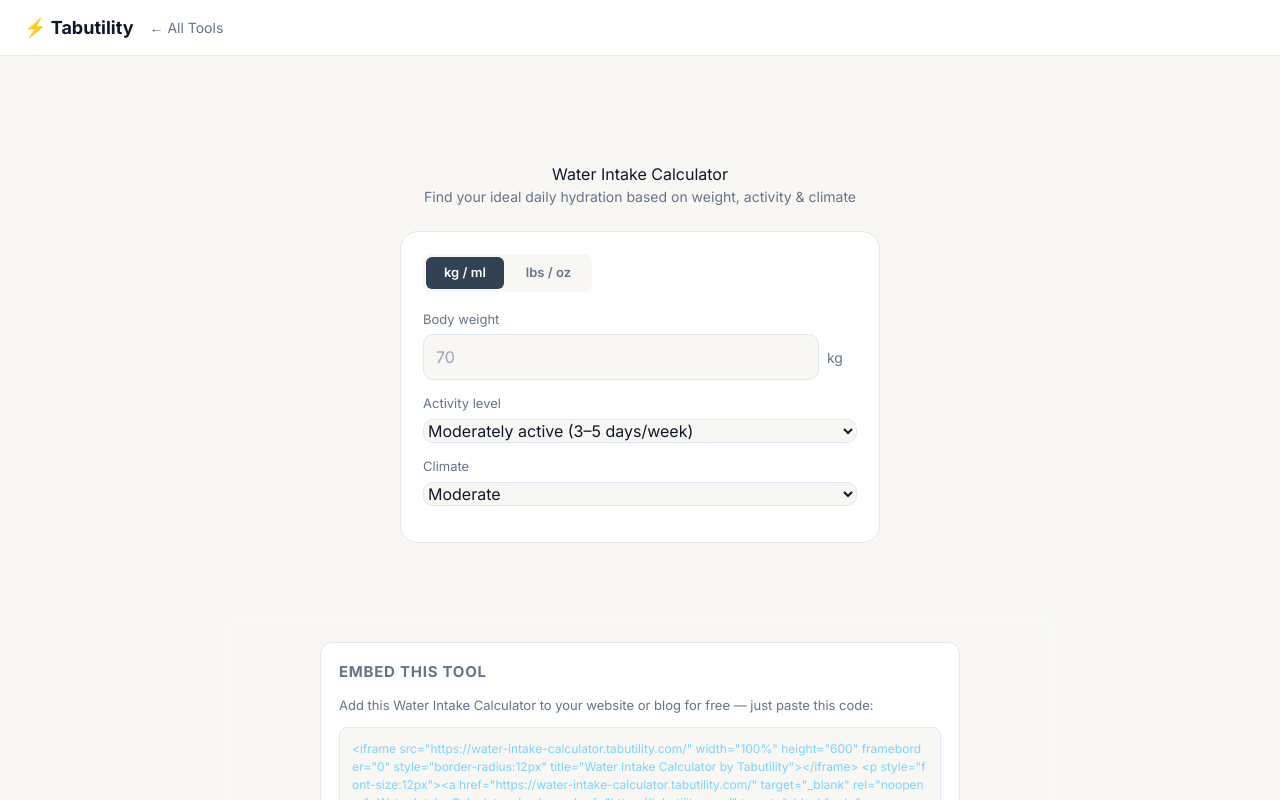
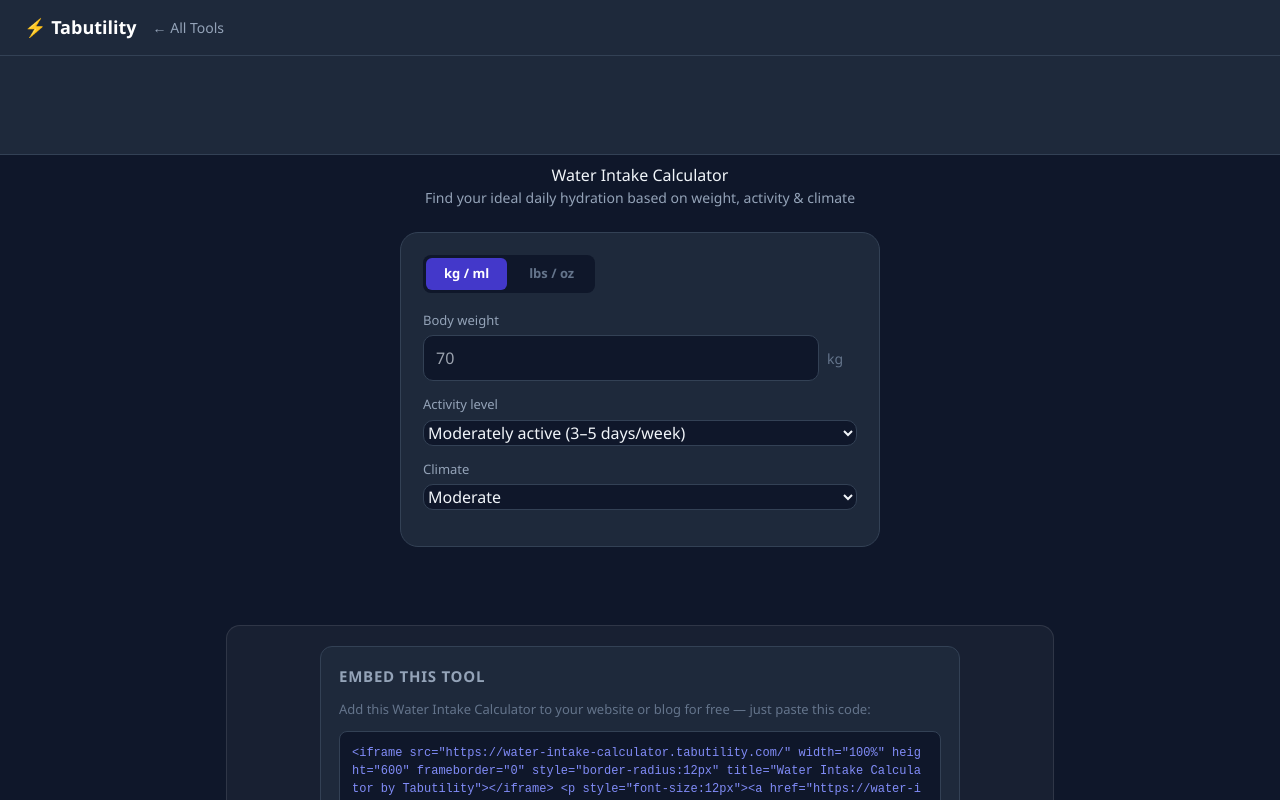
Before and after one commit to rakeshv02/water-intake-calculator, a React (Vite) app: page / in a window 1280 px wide. Shown: the top 800 px of the page. Built offline with nearby package versions, Linux system fonts and the light colour scheme.

Commit message:
Align with canonical Tabutility design language (STYLE.md): dark surface, indigo accent, Segoe-first font, standard footer, ad-slot polish

```diff
--- a/index.html
+++ b/index.html
@@ -7,45 +7,44 @@
   <link rel="dns-prefetch" href="https://pagead2.googlesyndication.com" />
 <meta charset="UTF-8"/>
 <meta name="viewport" content="width=device-width, initial-scale=1.0"/>
-<link rel="preconnect" href="https://fonts.googleapis.com"><link rel="preconnect" href="https://fonts.gstatic.com" crossorigin><link rel="stylesheet" href="https://fonts.googleapis.com/css2?family=Inter:wght@400;600;700;800&display=swap">
 <title>Water Intake Calculator — Daily Hydration — Tabutility</title>
 <meta name="description" content="Free water intake calculator. Find out how much water you should drink per day based on your weight, activity level and climate."/>
 <script>window.addEventListener('load',function(){var s=document.createElement('script');s.async=true;s.src='https://www.googletagmanager.com/gtag/js?id=G-78VZWJ5B1W';document.head.appendChild(s);window.dataLayer=window.dataLayer||[];function gtag(){dataLayer.push(arguments);}window.gtag=gtag;gtag('js',new Date());gtag('config','G-78VZWJ5B1W');});</script>
 <script async src="https://pagead2.googlesyndication.com/pagead/js/adsbygoogle.js?client=ca-pub-7039091592734005" crossorigin="anonymous"></script>
 <style>
 *{box-sizing:border-box;margin:0;padding:0}
-body{font-family:'Inter',-apple-system,BlinkMacSystemFont,'Segoe UI',sans-serif;background:#f8f7f4;color:#0f172a;min-height:100vh}
-nav{background:#ffffff;border-bottom:1px solid #e2e8f0;padding:14px 24px;display:flex;align-items:center;gap:16px}
-nav a{color:#64748b;text-decoration:none;font-size:14px}nav a:hover{color:#0f172a}
-nav .brand{color:#0f172a;font-weight:700;font-size:18px}
-.ad-banner{background:#ffffff;border-bottom:1px solid #e2e8f0;padding:4px;text-align:center}
+body{font-family:'Segoe UI',system-ui,Arial,sans-serif;background:#0f172a;color:#f1f5f9;min-height:100vh}
+nav{background:#1e293b;border-bottom:1px solid #334155;padding:14px 24px;display:flex;align-items:center;gap:16px}
+nav a{color:#94a3b8;text-decoration:none;font-size:14px}nav a:hover{color:#f1f5f9}
+nav .brand{color:#4f46e5;font-weight:700;font-size:18px}
+.ad-banner{background:#1e293b;border-bottom:1px solid #334155;padding:4px;text-align:center}
 #app{max-width:520px;margin:8px auto;padding:0 20px 40px}
 h1{font-size:26px;font-weight:700;text-align:center;margin-bottom:6px}
-.subtitle{text-align:center;color:#64748b;margin-bottom:24px;font-size:14px}
-.card{background:#ffffff;border-radius:18px;padding:22px;border:1px solid #e2e8f0;margin-bottom:14px}
-.unit-tabs{display:flex;gap:4px;background:#f8f7f4;border-radius:8px;padding:3px;margin-bottom:18px;width:fit-content}
+.subtitle{text-align:center;color:#94a3b8;margin-bottom:24px;font-size:14px}
+.card{background:#1e293b;border-radius:18px;padding:22px;border:1px solid #334155;margin-bottom:14px}
+.unit-tabs{display:flex;gap:4px;background:#0f172a;border-radius:8px;padding:3px;margin-bottom:18px;width:fit-content}
 .unit-tab{border:none;border-radius:6px;padding:6px 18px;font-size:13px;font-weight:600;cursor:pointer;background:none;color:#64748b;transition:all .15s}
-.unit-tab.active{background:#334155;color:#fff}
+.unit-tab.active{background:#4338ca;color:#fff}
 .field{margin-bottom:14px}
-label{display:block;font-size:13px;color:#64748b;margin-bottom:5px}
+label{display:block;font-size:13px;color:#94a3b8;margin-bottom:5px}
 .input-wrap{position:relative;display:flex;align-items:center;gap:8px}
-.input-wrap input{flex:1;background:#f8f7f4;color:#0f172a;border:1px solid #e2e8f0;border-radius:10px;padding:10px 12px;font-size:16px}
+.input-wrap input{flex:1;background:#0f172a;color:#f1f5f9;border:1px solid #334155;border-radius:10px;padding:10px 12px;font-size:16px}
 .unit-label{color:#64748b;font-size:14px;min-width:30px}
-select{width:100%;background:#f8f7f4;color:#0f172a;border:1px solid #e2e8f0;border-radius:10px;padding:10px 12px;font-size:15px;cursor:pointer}
-.result-box{background:linear-gradient(135deg,#0c4a6e,#334155);border-radius:18px;padding:32px 24px;text-align:center;margin-bottom:14px}
-.water-amount{font-family:'Inter',monospace;font-size:72px;font-weight:800;color:#fff;line-height:1}
+select{width:100%;background:#0f172a;color:#f1f5f9;border:1px solid #334155;border-radius:10px;padding:10px 12px;font-size:15px;cursor:pointer}
+.result-box{background:linear-gradient(135deg,#0c4a6e,#4338ca);border-radius:18px;padding:32px 24px;text-align:center;margin-bottom:14px}
+.water-amount{font-family:monospace;font-size:72px;font-weight:800;color:#fff;line-height:1}
 .water-unit{font-size:20px;color:#bae6fd;margin-top:4px}
 .water-sub{font-size:13px;color:#e0f2fe;margin-top:8px}
 .cups-row{display:flex;flex-wrap:wrap;gap:6px;justify-content:center;margin-top:16px}
 .cup{font-size:22px;opacity:.3}
 .cup.filled{opacity:1}
 .breakdowns{display:grid;grid-template-columns:1fr 1fr;gap:10px;margin-bottom:14px}
-.bd-box{background:#ffffff;border-radius:14px;padding:14px;border:1px solid #e2e8f0;text-align:center}
-.bd-val{font-family:'Inter',monospace;font-size:20px;font-weight:700;color:#334155}
+.bd-box{background:#1e293b;border-radius:14px;padding:14px;border:1px solid #334155;text-align:center}
+.bd-val{font-family:monospace;font-size:20px;font-weight:700;color:#4338ca}
 .bd-lbl{font-size:12px;color:#64748b;margin-top:3px}
 .tips{background:#0c1a2e;border:1px solid #1e3a5f;border-radius:14px;padding:16px}
-.tips h3{font-size:14px;font-weight:600;color:#7dd3fc;margin-bottom:10px}
-.tip-row{font-size:13px;color:#64748b;padding:4px 0;border-bottom:1px solid #ffffff}
+.tips h3{font-size:14px;font-weight:600;color:#818cf8;margin-bottom:10px}
+.tip-row{font-size:13px;color:#94a3b8;padding:4px 0;border-bottom:1px solid #1e293b}
 .tip-row:last-child{border:none}
 </style>
   <link rel="canonical" href="https://water-intake-calculator.tabutility.com/"/>
@@ -62,13 +61,14 @@
   <script type="application/ld+json">{"@context":"https://schema.org","@type":"BreadcrumbList","itemListElement":[{"@type":"ListItem","position":1,"name":"Tabutility","item":"https://tabutility.com"},{"@type":"ListItem","position":2,"name":"Wellness","item":"https://tabutility.com/#wellness"},{"@type":"ListItem","position":3,"name":"Water Intake Calculator","item":"https://water-intake-calculator.tabutility.com/"}]}</script>
   <script type="application/ld+json">{"@context":"https://schema.org","@type":"FAQPage","mainEntity":[{"@type":"Question","name":"Is the Water Intake Calculator free?","acceptedAnswer":{"@type":"Answer","text":"Yes — completely free, no sign-up needed."}},{"@type":"Question","name":"How accurate is the Water Intake Calculator?","acceptedAnswer":{"@type":"Answer","text":"Results are based on widely used formulas and are accurate for general guidance. For medical advice, consult a healthcare professional."}},{"@type":"Question","name":"Can I use the Water Intake Calculator on my phone?","acceptedAnswer":{"@type":"Answer","text":"Yes — works on any device."}},{"@type":"Question","name":"Do I need to create an account?","acceptedAnswer":{"@type":"Answer","text":"No account needed — results are instant."}}]}</script>
   <meta name="theme-color" content="#1a1a2e" />
-  <style id="tabutility-brand">
-/* empty ad slots: reserve space, no bordered box */
-.ad-banner,.ad-slot,.ad-container{background:transparent!important;border:none!important;border-bottom:none!important;box-shadow:none!important}
+  <style id="tabutility-brand-v2">
+/* Canonical dark-surface spec (STYLE.md): indigo accent, white text on indigo */
+.btn,.toggle-btn.active,button.active{color:#fff!important}
+nav .brand{color:#fff}
+nav a:hover{color:#818cf8}
+input:focus,select:focus,textarea:focus{border-color:#818cf8!important}
 /* AdSense not yet approved: hide all ad frames (container min-height still reserves space). Remove these two lines after approval. */
 ins.adsbygoogle,.ad-banner iframe,.ad-slot iframe,.ad-container iframe{visibility:hidden!important}
-nav .brand{color:#0f172a}
-body{-webkit-font-smoothing:antialiased}
 </style>
 </head>
 <body>
@@ -183,39 +183,39 @@
 
 
 <!-- embed-widget -->
-<div style="max-width:640px;margin:0 auto 32px;background:#ffffff;border:1px solid #e2e8f0;border-radius:12px;padding:18px">
-  <h2 style="font-size:15px;font-weight:700;color:#64748b;text-transform:uppercase;letter-spacing:.05em;margin-bottom:12px">Embed This Tool</h2>
+<div style="max-width:640px;margin:0 auto 32px;background:#1e293b;border:1px solid #334155;border-radius:12px;padding:18px">
+  <h2 style="font-size:15px;font-weight:700;color:#94a3b8;text-transform:uppercase;letter-spacing:.05em;margin-bottom:12px">Embed This Tool</h2>
   <p style="font-size:13px;color:#64748b;margin-bottom:12px">Add this Water Intake Calculator to your website or blog for free — just paste this code:</p>
-  <div style="background:#f8f7f4;border:1px solid #e2e8f0;border-radius:8px;padding:12px;font-family:'Inter',monospace;font-size:12px;color:#7dd3fc;word-break:break-all;margin-bottom:10px" id="embed-code">&lt;iframe src=&quot;https://water-intake-calculator.tabutility.com/&quot; width=&quot;100%&quot; height=&quot;600&quot; frameborder=&quot;0&quot; style=&quot;border-radius:12px&quot; title=&quot;Water Intake Calculator by Tabutility&quot;&gt;&lt;/iframe&gt;
+  <div style="background:#0f172a;border:1px solid #334155;border-radius:8px;padding:12px;font-family:monospace;font-size:12px;color:#818cf8;word-break:break-all;margin-bottom:10px" id="embed-code">&lt;iframe src=&quot;https://water-intake-calculator.tabutility.com/&quot; width=&quot;100%&quot; height=&quot;600&quot; frameborder=&quot;0&quot; style=&quot;border-radius:12px&quot; title=&quot;Water Intake Calculator by Tabutility&quot;&gt;&lt;/iframe&gt;
 &lt;p style=&quot;font-size:12px&quot;&gt;&lt;a href=&quot;https://water-intake-calculator.tabutility.com/&quot; target=&quot;_blank&quot; rel=&quot;noopener&quot;&gt;Water Intake Calculator&lt;/a&gt; by &lt;a href=&quot;https://tabutility.com/&quot; target=&quot;_blank&quot; rel=&quot;noopener&quot;&gt;Tabutility&lt;/a&gt;&lt;/p&gt;</div>
-  <button onclick="navigator.clipboard.writeText(document.getElementById('embed-code').textContent).then(()=>{this.textContent='Copied!';setTimeout(()=>this.textContent='Copy Embed Code',2000)})" style="background:#0f172a;color:#f8f7f4;border:none;border-radius:8px;padding:9px 18px;font-size:13px;font-weight:700;cursor:pointer">Copy Embed Code</button>
+  <button onclick="navigator.clipboard.writeText(document.getElementById('embed-code').textContent).then(()=>{this.textContent='Copied!';setTimeout(()=>this.textContent='Copy Embed Code',2000)})" style="background:#4f46e5;color:#0f172a;border:none;border-radius:8px;padding:9px 18px;font-size:13px;font-weight:700;cursor:pointer">Copy Embed Code</button>
   <span style="font-size:11px;color:#475569;margin-left:12px">Free to use — the credit link helps others find the tool</span>
 </div>
-<div style="margin:0 auto 24px;max-width:640px;background:#ffffff;border-radius:10px;padding:14px 18px;display:flex;align-items:center;gap:14px;cursor:pointer;border:1px solid #e2e8f0" onclick="window.open('https://www.amazon.co.uk/s?k=nutrition%20wellness%20hydration%20books&tag=tabutility-20','_blank','noopener noreferrer')" title="Improve your nutrition?">
+<div style="margin:0 auto 24px;max-width:640px;background:#1e293b;border-radius:10px;padding:14px 18px;display:flex;align-items:center;gap:14px;cursor:pointer;border:1px solid #334155" onclick="window.open('https://www.amazon.co.uk/s?k=nutrition%20wellness%20hydration%20books&tag=tabutility-20','_blank','noopener noreferrer')" title="Improve your nutrition?">
   <span style="font-size:28px;flex-shrink:0">📚</span>
   <div style="min-width:0">
-    <div style="font-size:13px;font-weight:700;color:#0f172a;margin-bottom:3px">Improve your nutrition?</div>
-    <div style="font-size:12px;color:#64748b">Browse nutrition & wellness books <span style="color:#f59e0b;white-space:nowrap">→ Browse on Amazon</span></div>
+    <div style="font-size:13px;font-weight:700;color:#f1f5f9;margin-bottom:3px">Improve your nutrition?</div>
+    <div style="font-size:12px;color:#94a3b8">Browse nutrition & wellness books <span style="color:#f59e0b;white-space:nowrap">→ Browse on Amazon</span></div>
     <div style="font-size:10px;color:#475569;margin-top:3px">As an Amazon Associate we earn from qualifying purchases.</div>
   </div>
 </div>
-<h2 style="font-size:15px;font-weight:700;color:#64748b;text-transform:uppercase;letter-spacing:.05em;margin-bottom:14px">Related Tools</h2>
+<h2 style="font-size:15px;font-weight:700;color:#94a3b8;text-transform:uppercase;letter-spacing:.05em;margin-bottom:14px">Related Tools</h2>
     <div style="display:grid;grid-template-columns:repeat(auto-fit,minmax(200px,1fr));gap:10px">
-    <a href="https://meditation-timer.tabutility.com/" style="display:block;background:rgba(255,255,255,0.07);border:1px solid #e2e8f0;border-radius:10px;padding:12px 16px;text-decoration:none;color:inherit;transition:background .15s" onmouseover="this.style.background='rgba(255,255,255,0.13)'" onmouseout="this.style.background='rgba(255,255,255,0.07)'">
-      <div style="font-size:13px;font-weight:600;color:#0f172a">Meditation Timer</div>
-      <div style="font-size:11px;color:#64748b;margin-top:2px">Wellness</div>
+    <a href="https://meditation-timer.tabutility.com/" style="display:block;background:rgba(255,255,255,0.07);border:1px solid rgba(255,255,255,0.12);border-radius:10px;padding:12px 16px;text-decoration:none;color:inherit;transition:background .15s" onmouseover="this.style.background='rgba(255,255,255,0.13)'" onmouseout="this.style.background='rgba(255,255,255,0.07)'">
+      <div style="font-size:13px;font-weight:600;color:#f1f5f9">Meditation Timer</div>
+      <div style="font-size:11px;color:#94a3b8;margin-top:2px">Wellness</div>
     </a>
-    <a href="https://tdee-calculator.tabutility.com/" style="display:block;background:rgba(255,255,255,0.07);border:1px solid #e2e8f0;border-radius:10px;padding:12px 16px;text-decoration:none;color:inherit;transition:background .15s" onmouseover="this.style.background='rgba(255,255,255,0.13)'" onmouseout="this.style.background='rgba(255,255,255,0.07)'">
-      <div style="font-size:13px;font-weight:600;color:#0f172a">TDEE & Calorie Calculator</div>
-      <div style="font-size:11px;color:#64748b;margin-top:2px">Wellness</div>
+    <a href="https://tdee-calculator.tabutility.com/" style="display:block;background:rgba(255,255,255,0.07);border:1px solid rgba(255,255,255,0.12);border-radius:10px;padding:12px 16px;text-decoration:none;color:inherit;transition:background .15s" onmouseover="this.style.background='rgba(255,255,255,0.13)'" onmouseout="this.style.background='rgba(255,255,255,0.07)'">
+      <div style="font-size:13px;font-weight:600;color:#f1f5f9">TDEE & Calorie Calculator</div>
+      <div style="font-size:11px;color:#94a3b8;margin-top:2px">Wellness</div>
     </a>
-    <a href="https://body-fat-calculator.tabutility.com/" style="display:block;background:rgba(255,255,255,0.07);border:1px solid #e2e8f0;border-radius:10px;padding:12px 16px;text-decoration:none;color:inherit;transition:background .15s" onmouseover="this.style.background='rgba(255,255,255,0.13)'" onmouseout="this.style.background='rgba(255,255,255,0.07)'">
-      <div style="font-size:13px;font-weight:600;color:#0f172a">Body Fat % Calculator</div>
-      <div style="font-size:11px;color:#64748b;margin-top:2px">Wellness</div>
+    <a href="https://body-fat-calculator.tabutility.com/" style="display:block;background:rgba(255,255,255,0.07);border:1px solid rgba(255,255,255,0.12);border-radius:10px;padding:12px 16px;text-decoration:none;color:inherit;transition:background .15s" onmouseover="this.style.background='rgba(255,255,255,0.13)'" onmouseout="this.style.background='rgba(255,255,255,0.07)'">
+      <div style="font-size:13px;font-weight:600;color:#f1f5f9">Body Fat % Calculator</div>
+      <div style="font-size:11px;color:#94a3b8;margin-top:2px">Wellness</div>
     </a>
-    <a href="https://due-date-calculator.tabutility.com/" style="display:block;background:rgba(255,255,255,0.07);border:1px solid #e2e8f0;border-radius:10px;padding:12px 16px;text-decoration:none;color:inherit;transition:background .15s" onmouseover="this.style.background='rgba(255,255,255,0.13)'" onmouseout="this.style.background='rgba(255,255,255,0.07)'">
-      <div style="font-size:13px;font-weight:600;color:#0f172a">Pregnancy Due Date Calculator</div>
-      <div style="font-size:11px;color:#64748b;margin-top:2px">Wellness</div>
+    <a href="https://due-date-calculator.tabutility.com/" style="display:block;background:rgba(255,255,255,0.07);border:1px solid rgba(255,255,255,0.12);border-radius:10px;padding:12px 16px;text-decoration:none;color:inherit;transition:background .15s" onmouseover="this.style.background='rgba(255,255,255,0.13)'" onmouseout="this.style.background='rgba(255,255,255,0.07)'">
+      <div style="font-size:13px;font-weight:600;color:#f1f5f9">Pregnancy Due Date Calculator</div>
+      <div style="font-size:11px;color:#94a3b8;margin-top:2px">Wellness</div>
     </a>
     </div>
   </div>
@@ -223,22 +223,22 @@
 
 <div style="max-width:860px;margin-left:auto;margin-right:auto;margin-top:8px;margin-bottom:24px;padding:0 16px">
   <div style="background:rgba(255,255,255,0.04);border:1px solid rgba(255,255,255,0.1);border-radius:14px;padding:20px 24px">
-    <h2 style="font-size:15px;font-weight:700;color:#64748b;text-transform:uppercase;letter-spacing:.05em;margin-bottom:4px">Frequently Asked Questions</h2>
+    <h2 style="font-size:15px;font-weight:700;color:#94a3b8;text-transform:uppercase;letter-spacing:.05em;margin-bottom:4px">Frequently Asked Questions</h2>
     <div style="border-bottom:1px solid rgba(255,255,255,0.08);padding:14px 0">
-      <div style="font-size:14px;font-weight:600;color:#0f172a;margin-bottom:6px">Is the Water Intake Calculator free?</div>
-      <div style="font-size:13px;color:#64748b;line-height:1.5">Yes — completely free, no sign-up needed.</div>
+      <div style="font-size:14px;font-weight:600;color:#f1f5f9;margin-bottom:6px">Is the Water Intake Calculator free?</div>
+      <div style="font-size:13px;color:#94a3b8;line-height:1.5">Yes — completely free, no sign-up needed.</div>
     </div>
     <div style="border-bottom:1px solid rgba(255,255,255,0.08);padding:14px 0">
-      <div style="font-size:14px;font-weight:600;color:#0f172a;margin-bottom:6px">How accurate is the Water Intake Calculator?</div>
-      <div style="font-size:13px;color:#64748b;line-height:1.5">Results are based on widely used formulas and are accurate for general guidance. For medical advice, consult a healthcare professional.</div>
+      <div style="font-size:14px;font-weight:600;color:#f1f5f9;margin-bottom:6px">How accurate is the Water Intake Calculator?</div>
+      <div style="font-size:13px;color:#94a3b8;line-height:1.5">Results are based on widely used formulas and are accurate for general guidance. For medical advice, consult a healthcare professional.</div>
     </div>
     <div style="border-bottom:1px solid rgba(255,255,255,0.08);padding:14px 0">
-      <div style="font-size:14px;font-weight:600;color:#0f172a;margin-bottom:6px">Can I use the Water Intake Calculator on my phone?</div>
-      <div style="font-size:13px;color:#64748b;line-height:1.5">Yes — works on any device.</div>
+      <div style="font-size:14px;font-weight:600;color:#f1f5f9;margin-bottom:6px">Can I use the Water Intake Calculator on my phone?</div>
+      <div style="font-size:13px;color:#94a3b8;line-height:1.5">Yes — works on any device.</div>
     </div>
     <div style="border-bottom:1px solid rgba(255,255,255,0.08);padding:14px 0">
-      <div style="font-size:14px;font-weight:600;color:#0f172a;margin-bottom:6px">Do I need to create an account?</div>
-      <div style="font-size:13px;color:#64748b;line-height:1.5">No account needed — results are instant.</div>
+      <div style="font-size:14px;font-weight:600;color:#f1f5f9;margin-bottom:6px">Do I need to create an account?</div>
+      <div style="font-size:13px;color:#94a3b8;line-height:1.5">No account needed — results are instant.</div>
     </div>
   </div>
 </div>
@@ -263,11 +263,11 @@
   }
 })();
 </script>
-<footer style="border-top:1px solid #e2e8f0;background:#ffffff;margin-top:48px;padding:28px 24px;text-align:center;font-family:'Inter',-apple-system,BlinkMacSystemFont,'Segoe UI',sans-serif;font-size:13px;color:#64748b;line-height:1.8">
-<div style="font-weight:700;color:#0f172a;font-size:15px">⚡ Tabutility</div>
+<footer style="background:#1a1a2e;margin-top:48px;padding:28px 24px;text-align:center;font-family:'Segoe UI',system-ui,Arial,sans-serif;font-size:13px;color:#94a3b8;line-height:1.8">
+<div style="font-weight:700;color:#fff;font-size:15px">⚡ Tabutility</div>
 <div>Free, private, browser-based tools. No sign-up, no tracking.</div>
-<div><a href="https://tabutility.com" style="color:#0f172a;font-weight:600;text-decoration:none">All Tools</a> · <a href="https://tabutility.com/blog/" style="color:#64748b;text-decoration:none">Blog</a> · <a href="https://tabutility.com/#about" style="color:#64748b;text-decoration:none">About</a></div>
-<div style="margin-top:6px;color:#94a3b8">© 2026 Tabutility</div>
+<div><a href="https://tabutility.com" style="color:#818cf8;font-weight:600;text-decoration:none">All Tools</a> · <a href="https://tabutility.com/blog/" style="color:#94a3b8;text-decoration:none">Blog</a> · <a href="https://tabutility.com/#about" style="color:#94a3b8;text-decoration:none">About</a></div>
+<div style="margin-top:6px;color:#64748b">© 2026 Tabutility</div>
 </footer>
 </body>
 </html>
--- a/src/index.css
+++ b/src/index.css
@@ -4,5 +4,5 @@
 
 body {
   margin: 0;
-  font-family:'Inter', 'Inter', sans-serif;
+  font-family:'Segoe UI',system-ui,Arial,sans-serif;
 }
```
